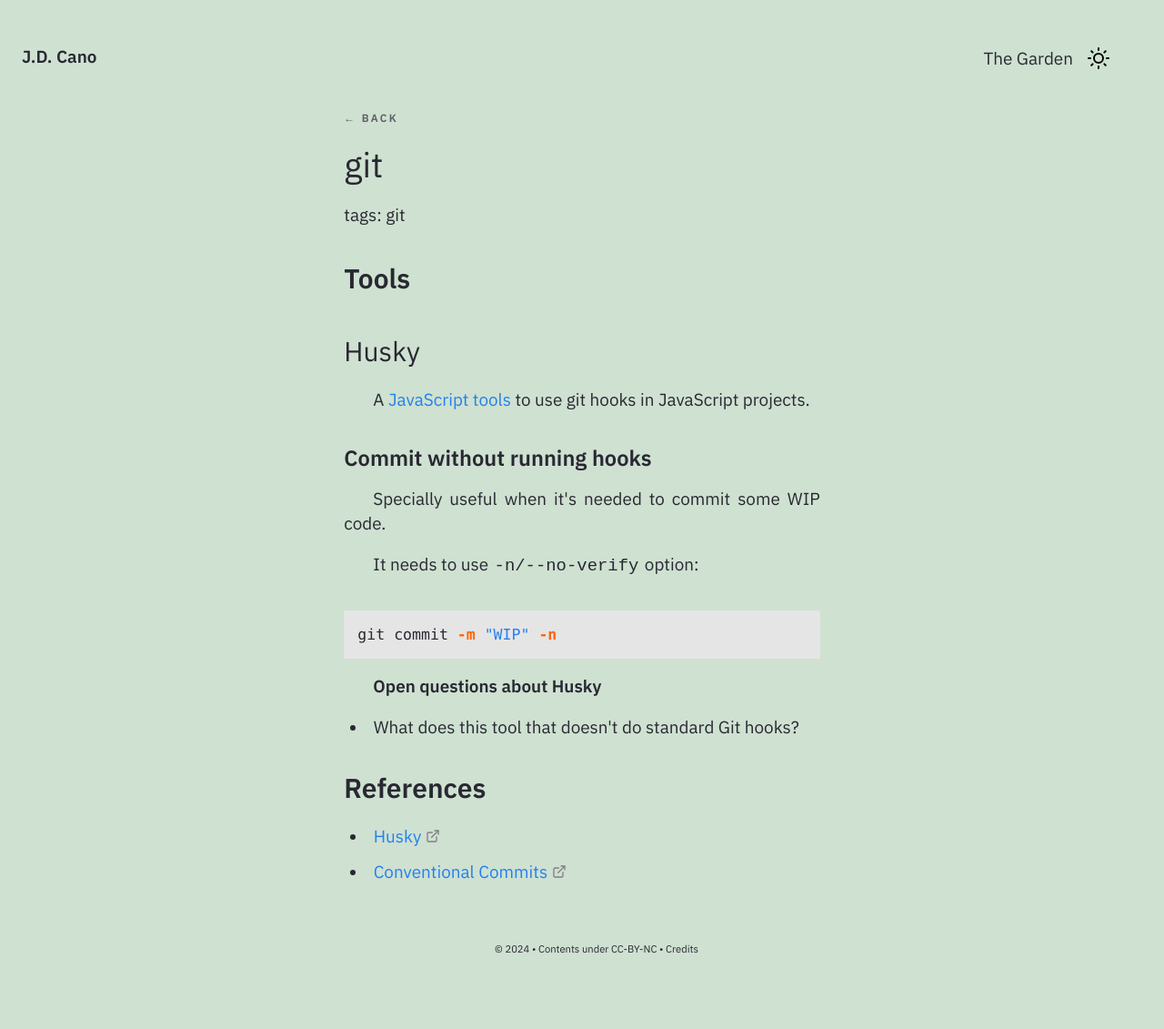
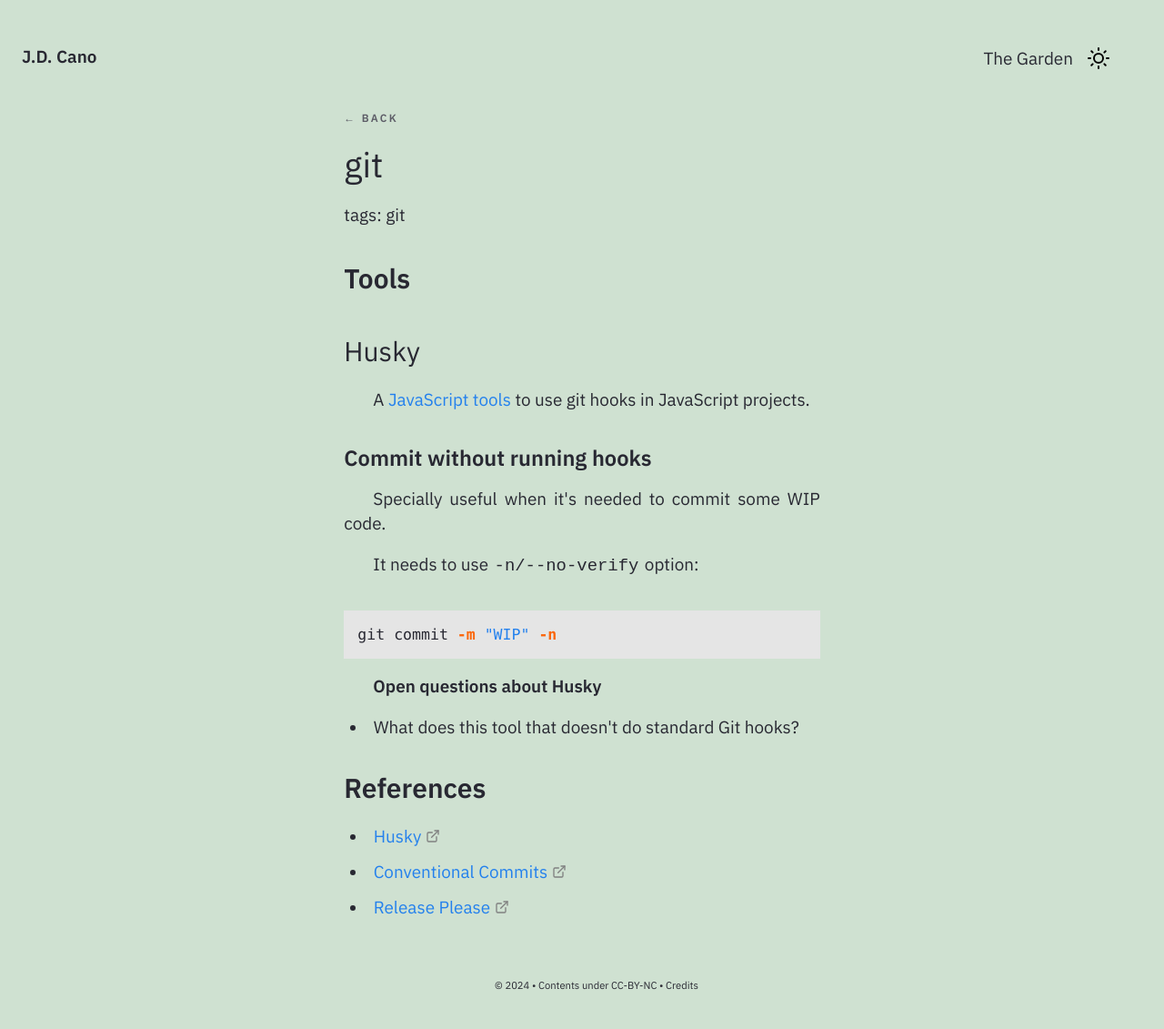
Before and after one commit to Gorzas/gorzas.github.io, a Jekyll site: the page built from _notes/Public/tech/git.md, in a window 1280 px wide. Shown: the whole page at 91% size. Built offline with Jekyll 4.4.1, drawn with Linux system fonts in a browser that asks for light colours; before the commit the page ends 1092 px from its top, so only the background shows below that.

Commit message:
Update git.md

```diff
--- a/_notes/Public/tech/git.md
+++ b/_notes/Public/tech/git.md
@@ -32,3 +32,4 @@ git commit -m "WIP" -n
 
 - [Husky](https://typicode.github.io/husky/)
 - [Conventional Commits](https://www.conventionalcommits.org/en/v1.0.0/)
+- [Release Please](https://github.com/googleapis/release-please)
```
